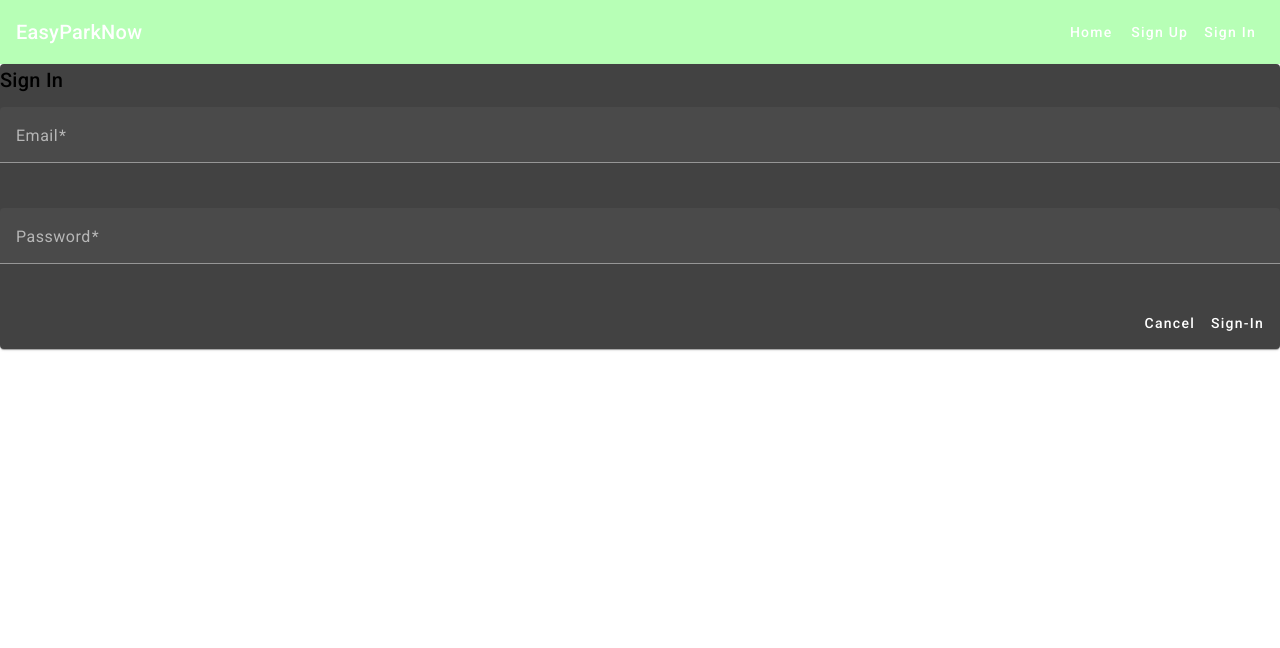
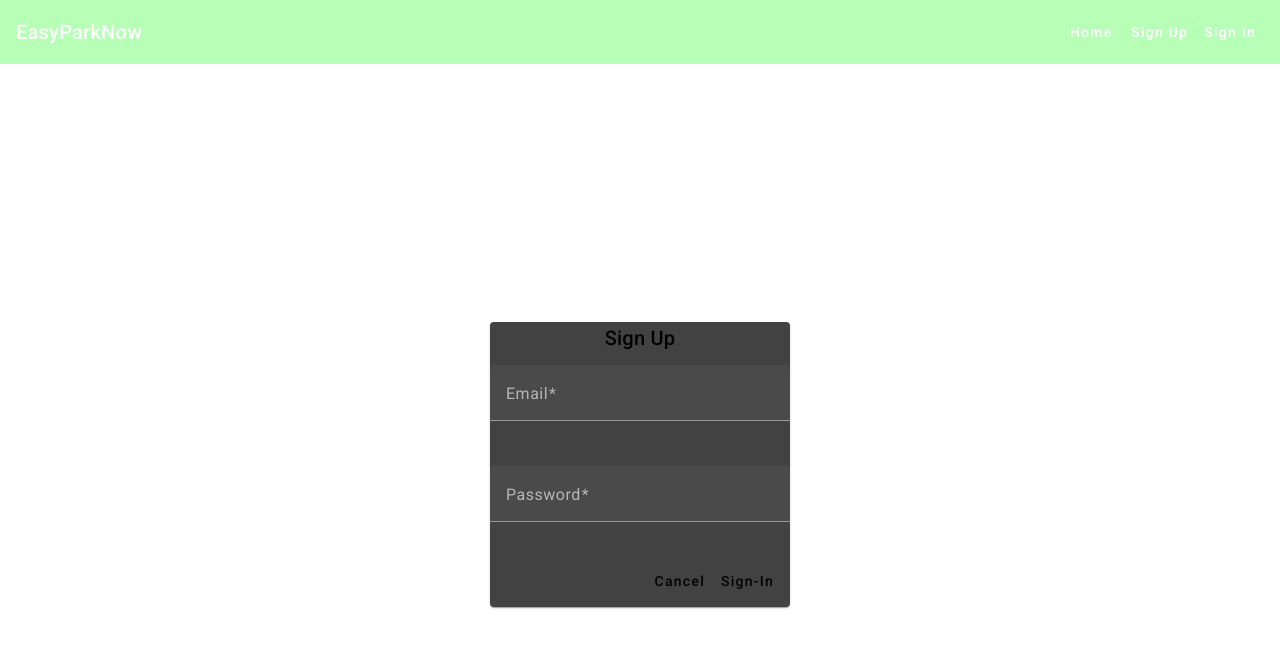
Before and after one commit to Grupo1-Devworkers/EasyParkNow, an Angular app: page /sign-in in a window 1280 px wide. Shown: the top 648 px of the page. Built offline with nearby package versions, Linux system fonts and the light colour scheme.

Commit message:
authentication

```diff
--- a/server/db.json
+++ b/server/db.json
@@ -29,6 +29,11 @@
       "email": "g@upc.com",
       "password": "$2a$10$G5N3eLpjIyB43p8SRuv5a.4JXGOsHjCLWSkJZseCK6dbNlkm9pfsa",
       "id": 2
+    },
+    {
+      "email": "lastra@upc.com",
+      "password": "$2a$10$NzcYbsG5Nyzd4KLYRZu2N.bfyN1wqjmCUJd3Yr6rkqGfKRlPC5HR6",
+      "id": 3
     }
   ]
 }
--- a/src/app/public/pages/sign-in/sign-in.component.html
+++ b/src/app/public/pages/sign-in/sign-in.component.html
@@ -1,6 +1,8 @@
-<mat-card>
-  <mat-card-title> Sign In</mat-card-title>
+<div style="display: flex; justify-content: center; align-items: center; height: 100vh;">
+  <mat-card style="width: 300px; text-align: center;">
+    <mat-card-title>Sign Up</mat-card-title>
     <form [formGroup]="signInForm">
+
       <div>
         <mat-grid-list cols="1" rowHeight="100px">
           <mat-grid-tile>
@@ -46,9 +48,9 @@
       </div>
 
       <mat-card-actions align="end">
-      <button mat-button class="material-button"(click)="cancelSignIn()">Cancel</button>
-      <button mat-button class="material-button"(click)="signIn()">Sign-In</button>
-
+        <button mat-button color="#B7FFB6" (click)="cancelSignIn()">Cancel</button>
+        <button mat-button color="#B7FFB6" (click)="signIn()">Sign-In</button>
       </mat-card-actions>
     </form>
   </mat-card>
+</div>
--- a/src/app/public/pages/sign-up/sign-up.component.html
+++ b/src/app/public/pages/sign-up/sign-up.component.html
@@ -1,6 +1,8 @@
-<mat-card>
-  <mat-card-title> Sign UP</mat-card-title>
+<div style="display: flex; justify-content: center; align-items: center; height: 100vh;">
+  <mat-card style="width: 300px; text-align: center;">
+    <mat-card-title>Sign Up</mat-card-title>
     <form [formGroup]="signUpForm">
+
       <div>
         <mat-grid-list cols="1" rowHeight="100px">
           <mat-grid-tile>
@@ -46,9 +48,9 @@
       </div>
 
       <mat-card-actions align="end">
-      <button mat-button class="material-button"(click)="cancelSignUp()">Cancel</button>
-      <button mat-button class="material-button"(click)="signUp()">Sign-Up</button>
-
+        <button mat-button color="#B7FFB6" (click)="cancelSignUp()">Cancel</button>
+        <button mat-button color="#B7FFB6" (click)="signUp()">Sign-Up</button>
       </mat-card-actions>
     </form>
   </mat-card>
+</div>
```
Lines whose indentation alone changed are shown as unchanged.
